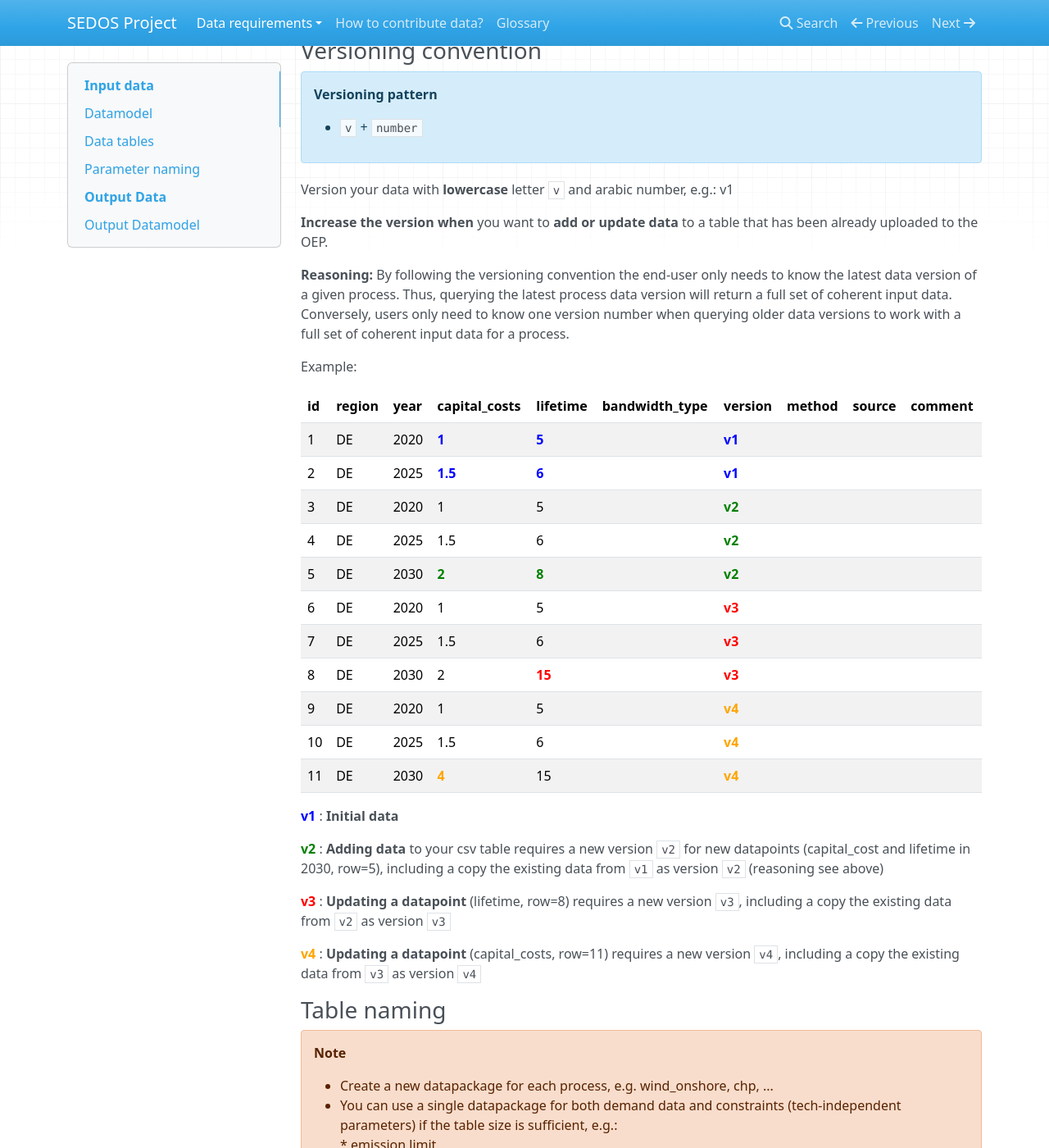
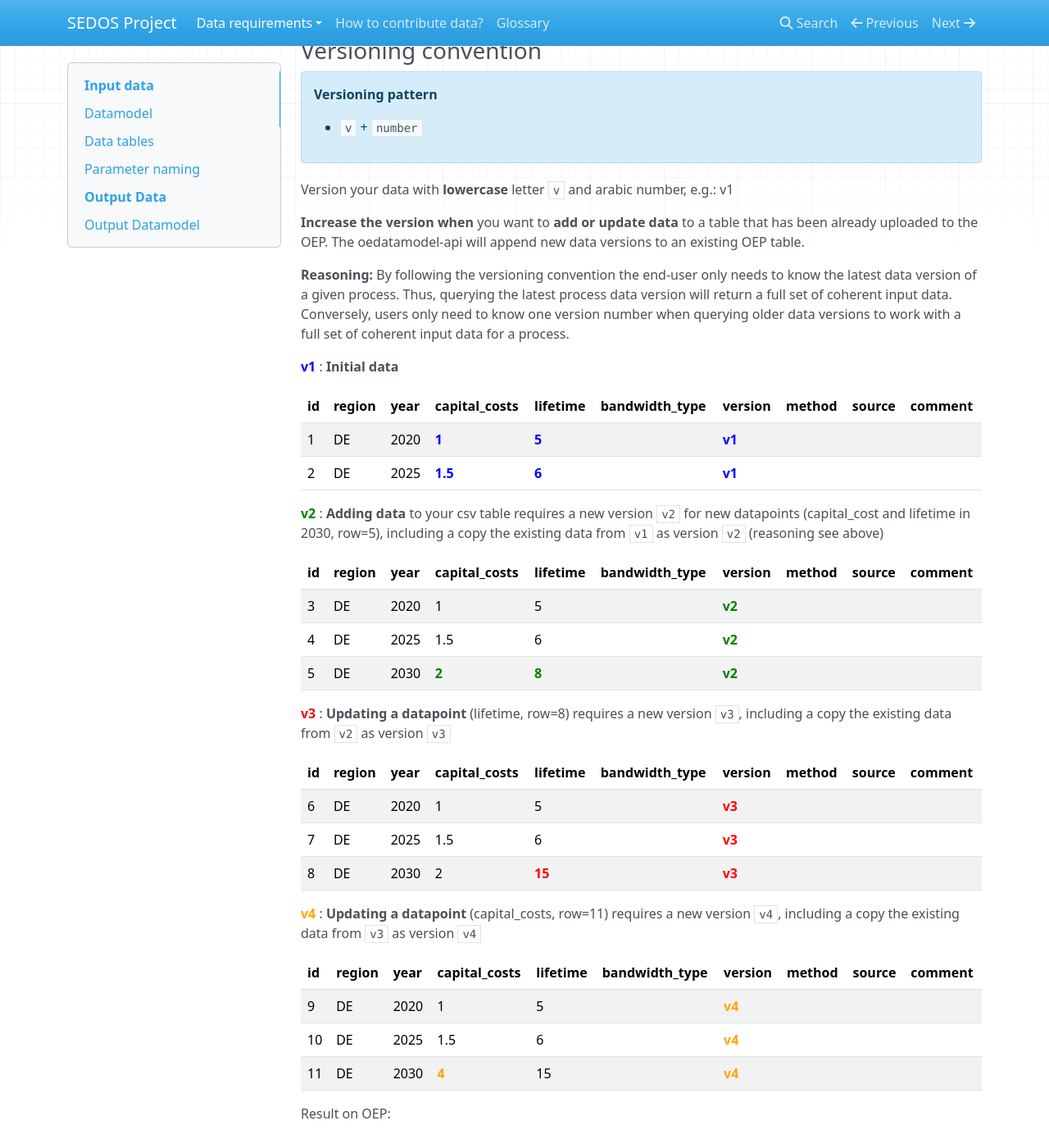
Before and after one commit to sedos-project/organization, an MkDocs documentation site: the page built from docs/data_requirements/input_data.md, in a window 1280 px wide and 1400 px high, scrolled down 2492 px. Shown: the whole window at 82% size. Built offline with MkDocs 1.6.1, drawn with Linux system fonts in a browser that asks for light colours; nearby versions of some CDN libraries.

Commit message:
Correct versioning section

```diff
--- a/docs/data_requirements/input_data.md
+++ b/docs/data_requirements/input_data.md
@@ -111,6 +111,7 @@ Use point `.` as decimal separator.
 Version your data with **lowercase** letter `v` and arabic number, e.g.: v1
 
 **Increase the version when** you want to **add or update data** to a table that has been already uploaded to the OEP.
+The oedatamodel-api will append new data versions to an existing OEP table.
 <br>
 
 **Reasoning:** By following the versioning convention the end-user only needs to know the latest data version of a
@@ -119,7 +120,42 @@ given process. Thus, querying the latest process data version will return a full
 Conversely, users only need to know one version number when querying older data versions to work with a full
 set of coherent input data for a process.
 
-Example:
+**<span style="color:blue"> v1 </span>**: **Initial data**
+
+| id | region | year | capital_costs                             | lifetime                                 | bandwidth_type | version                                    | method | source | comment |
+|----|--------|------|-------------------------------------------|------------------------------------------|----------------|--------------------------------------------|-------|--------|---------|
+| 1  | DE     | 2020 | **<span style="color:blue"> 1 </span>**   | **<span style="color:blue"> 5 </span>**  |                | **<span style="color:blue"> v1 </span>**   |       |        |         |
+| 2  | DE     | 2025 | **<span style="color:blue"> 1.5 </span>** | **<span style="color:blue"> 6 </span>**  |                | **<span style="color:blue"> v1 </span>**   |       |        |         |
+
+**<span style="color:green"> v2 </span>**: **Adding data** to your csv table requires a new version `v2` for new
+datapoints (capital_cost and lifetime in 2030, row=5), including a copy the existing data from `v1` as version `v2`
+(reasoning see above)
+
+| id | region | year | capital_costs                             | lifetime                                 | bandwidth_type | version                                    | method | source | comment |
+|----|--------|------|-------------------------------------------|------------------------------------------|----------------|--------------------------------------------|-------|--------|---------|
+| 3  | DE     | 2020 | 1                                         | 5                                        |                | **<span style="color:green"> v2 </span>**  |       |        |         |
+| 4  | DE     | 2025 | 1.5                                       | 6                                        |                | **<span style="color:green"> v2 </span>**  |       |        |         |
+| 5  | DE     | 2030 | **<span style="color:green"> 2 </span>**  | **<span style="color:green"> 8 </span>** |                | **<span style="color:green"> v2 </span>**  |       |        |         |
+
+**<span style="color:red"> v3 </span>**: **Updating a datapoint** (lifetime, row=8) requires a new version
+`v3`, including a copy the existing data from `v2` as version `v3`
+
+| id | region | year | capital_costs                             | lifetime                                 | bandwidth_type | version                                    | method | source | comment |
+|----|--------|------|-------------------------------------------|------------------------------------------|----------------|--------------------------------------------|-------|--------|---------|
+| 6  | DE     | 2020 | 1                                         | 5                                        |                | **<span style="color:red"> v3 </span>**    |       |        |         |
+| 7  | DE     | 2025 | 1.5                                       | 6                                        |                | **<span style="color:red"> v3 </span>**    |       |        |         |
+| 8  | DE     | 2030 | 2                                         | **<span style="color:red"> 15 </span>**  |                | **<span style="color:red"> v3 </span>**    |       |        |         |
+
+**<span style="color:orange"> v4 </span>**: **Updating a datapoint** (capital_costs, row=11) requires a new
+version `v4`, including a copy the existing data from `v3` as version `v4`
+
+| id | region | year | capital_costs                             | lifetime                                 | bandwidth_type | version                                    | method | source | comment |
+|----|--------|------|-------------------------------------------|------------------------------------------|----------------|--------------------------------------------|-------|--------|---------|
+| 9  | DE     | 2020 | 1                                         | 5                                        |                | **<span style="color:orange"> v4 </span>** |       |        |         |
+| 10 | DE     | 2025 | 1.5                                       | 6                                        |                | **<span style="color:orange"> v4 </span>** |       |        |         |
+| 11 | DE     | 2030 | **<span style="color:orange"> 4 </span>** | 15                                       |                | **<span style="color:orange"> v4 </span>** |       |        |         |
+
+Result on OEP:
 
 | id | region | year | capital_costs                             | lifetime                                 | bandwidth_type | version                                    | method | source | comment |
 |----|--------|------|-------------------------------------------|------------------------------------------|----------------|--------------------------------------------|-------|--------|---------|
@@ -135,17 +171,7 @@ Example:
 | 10 | DE     | 2025 | 1.5                                       | 6                                        |                | **<span style="color:orange"> v4 </span>** |       |        |         |
 | 11 | DE     | 2030 | **<span style="color:orange"> 4 </span>** | 15                                       |                | **<span style="color:orange"> v4 </span>** |       |        |         |
 
-**<span style="color:blue"> v1 </span>**: **Initial data**
 
-**<span style="color:green"> v2 </span>**: **Adding data** to your csv table requires a new version `v2` for new
-datapoints (capital_cost and lifetime in 2030, row=5), including a copy the existing data from `v1` as version `v2`
-(reasoning see above)
-
-**<span style="color:red"> v3 </span>**: **Updating a datapoint** (lifetime, row=8) requires a new version
-`v3`, including a copy the existing data from `v2` as version `v3`
-
-**<span style="color:orange"> v4 </span>**: **Updating a datapoint** (capital_costs, row=11) requires a new
-version `v4`, including a copy the existing data from `v3` as version `v4`
 
 ### Table naming
 
```
